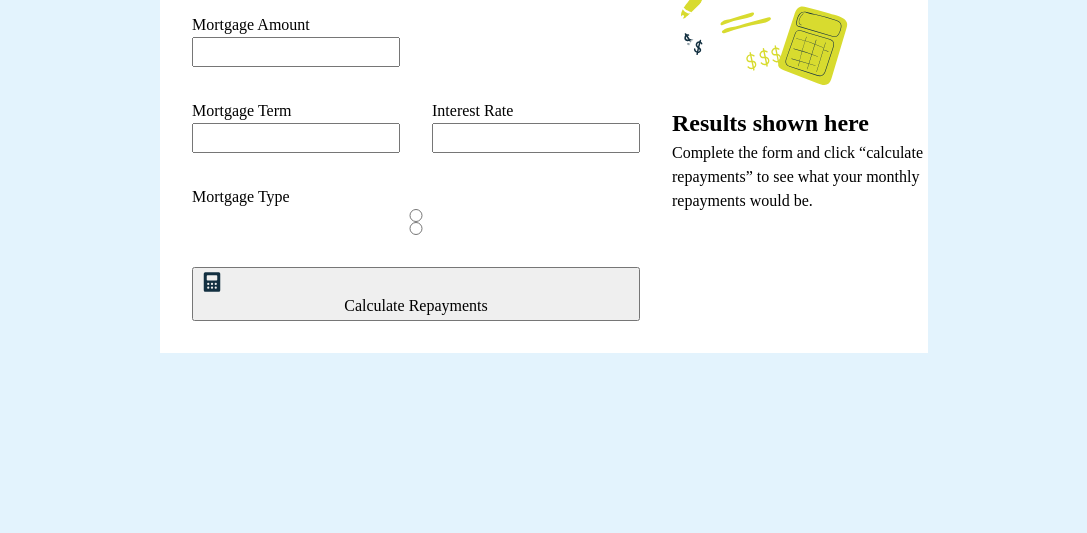
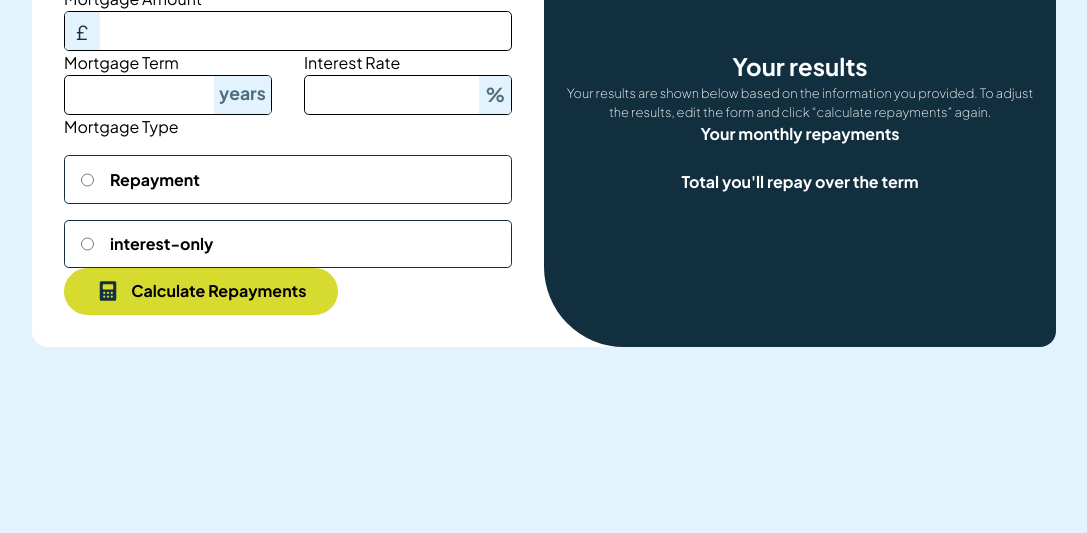
Before and after one commit to InKABuser/mortgage-repayment-calculator-main, a plain HTML site: page index.html in a window 1280 px wide. Shown: the part 267-800 px from the top of the page, without its empty margins (96-1183 px from the left). Drawn offline with Linux system fonts and the light colour scheme.

Commit message:
not final

```diff
--- a/app.js
+++ b/app.js
@@ -0,0 +1,39 @@
+const MORTGAGE_AMOUNT = document.getElementById('Amount');
+const TERM = document.getElementById('Term');
+const INTEREST = document.getElementById('Interest');
+const CLEAR = document.getElementsByClassName('clearAll')[0];
+const RADIO_1 = document.getElementById('repayment');
+const RADIO_2 = document.getElementById('interest-only');
+const SUBMIT = document.querySelector('button[type = submit]');
+const INSTALLMENT = document.getElementsByClassName('monthly')[0];
+const TOTAL = document.getElementsByClassName('total-amount')[0];
+
+CLEAR.addEventListener('click', () => {
+    document.querySelector('form').reset;
+})
+
+
+SUBMIT.addEventListener('click', (e) => {
+    e.preventDefault();
+    let placedAmount = MORTGAGE_AMOUNT.value;
+    let termLength = (TERM.value) * 12;
+    let perCENT = INTEREST.value / 100;
+    let monthlyInterestRate = perCENT / 12;
+    let mortgageType;
+    let interestOnly = placedAmount * perCENT / 12;
+    let repayment = (placedAmount * perCENT) + placedAmount
+    if (RADIO_1.checked) {
+        mortgageType = repayment;
+        let monthlyPay =  placedAmount * (monthlyInterestRate * Math.pow(1 + monthlyInterestRate, termLength)) /
+        (Math.pow(1 + monthlyInterestRate, termLength) - 1);
+        INSTALLMENT.innerHTML = monthlyPay.toFixed(2);
+        TOTAL.innerHTML = (monthlyPay * termLength).toFixed(2);
+    } else if (RADIO_2.checked) {
+        mortgageType = interestOnly;
+        let monthlyPay = mortgageType;
+        let totalPay = mortgageType * termLength;
+        INSTALLMENT.innerHTML = monthlyPay.toFixed(2);
+        TOTAL.innerHTML = totalPay;
+    }
+
+})
--- a/index.html
+++ b/index.html
@@ -13,40 +13,67 @@
 <body>
   <main>
     <section class="form">
+      <form action="">
         <div class="header-group">
           <h1>  Mortgage Calculator
           </h1>
-        <button type="reset">Clear All</button>
+          <button class="clearAll" type="reset">Clear All</button>
         </div>
         <div class="input-group">
           <label for="Amount">  Mortgage Amount
           </label>
-        <input type="number" name="Amount" id="Amount">
+          <input type="number" placeholder="£" name="Amount" id="Amount">
         </div>
         <div class="input-group-2">
           <label for="Term">  Mortgage Term
           </label>
-        <input type="number" name="Term" id="Term">
+          <input type="number" placeholder="years" name="Term" id="Term">
           <label for="Interest">  Interest Rate
           </label>
-        <input type="number" name="Interest" id="Interest">
+          <input type="number" placeholder="%" name="Interest" id="Interest">
         </div>
         <div class="input-group-3">
           <label for="radio">  Mortgage Type
           </label>
-        <input type="radio" value="Repayment" name="radio" id="repayment">
-        <input type="radio" value="Interest Only" name="radio" id="interest-only">
+          <label class="option" for="repayment">
+            <input type="radio" placeholder="Repayment" value="Repayment" name="radio" id="repayment">
+            Repayment
+          </label>
+          <label class="option" for="interest-only">
+            <input type="radio" value="Interest Only" placeholder="interest-only" name="radio" id="interest-only">
+            interest-only
+          </label>
         </div>
         <button type="submit"><img src="assets/images/icon-calculator.svg" alt="calculator-image" class="calculator">  Calculate Repayments
         </button>
+     </form>
     </section>
     <section class="results">
+      <div class="noResults">
         <img src="assets/images/illustration-empty.svg" alt="illustration-empty" class="svg">
         <div class="text-holder">
           <h2>  Results shown here
           </h2>
           <p>  Complete the form and click “calculate repayments” to see what
             your monthly repayments would be.</p>
+        </div>
+      </div>
+
+      <div class="showResults">
+        <h1>Your results</h1>
+        <p>  Your results are shown below based on the information you provided.
+          To adjust the results, edit the form and click “calculate repayments” again.</p>
+        <div class="results-numbers">
+          <p class="installment">
+            <h4>  Your monthly repayments
+            </h4><br>
+            <span class="monthly"></span>
+          </p>
+          <p class="total">
+            <h4>Total you'll repay over the term</h4><br>
+            <span class="total-amount"></span>
+          </p>
+        </div>
       </div>
     </section>
   </main>
@@ -63,14 +90,12 @@
 
   <!-- Completed results start -->
 
-  <!-- Your results
+  <!--
 
-  Your results are shown below based on the information you provided.
-  To adjust the results, edit the form and click “calculate repayments” again.
 
-  Your monthly repayments
 
-  Total you'll repay over the term -->
+
+   -->
 
   <!-- Completed results end -->
 
--- a/styles.css
+++ b/styles.css
@@ -34,6 +34,8 @@
     --Slate-500: hsl(200, 26%, 54%);
     --Slate-700: hsl(200, 24%, 40%);
     --Slate-900: hsl(202, 55%, 16%);
+    --Lime: hsl(61, 70%, 52%);
+    --Red: hsl(4, 69%, 50%);
   }
 
   /*
@@ -70,25 +72,33 @@ body{
     place-items: center;
     min-height: 100vh;
     background-color: var(--Slate-100);
+    font-family: "PlusJakartaSans";
 
 }
 main {
     display: grid;
     grid-template-columns: repeat(2, 1fr);
-    width: 100%;
-    max-width: 60vw;
+    max-width: 80vw;
+    /* max-width: 60vw; */
     background-color: var(--White);
+    border-radius: 1em;
 }
 .form {
     display: flex;
     gap: 2em;
     flex-direction: column;
     padding: 2em;
+    max-width: 100%;
 }
 .header-group{
     display: flex;
     flex-direction: row;
     justify-content: space-between;
+}
+button[type = reset] {
+  border: none;
+  background-color: var(--White);
+  text-decoration: underline;
 }
 .input-group {
     display: flex;
@@ -97,16 +107,141 @@ main {
 }
 .input-group-2 {
     display: grid;
-    grid-template-columns: repeat(2, auto);
+    grid-template-columns: repeat(2, minmax(7em, 1fr));
     grid-template-rows: repeat(2, auto);
     column-gap: 2em;
     align-items: baseline;
 }
+@media (max-width: 930px) {
+  .input-group-2{
+    grid-template-columns: 1fr;
+  }
+}
 #Term {
     grid-column: 1;
     grid-row: 2;
+    height: 2.5em;
+    border-radius: 0.3em;
+    border: 1px solid black;
+    position: relative;
 }
+#Amount {
+  position: relative;
+  width: 100%;
+  height: 2.5em;
+  border-radius: 0.3em;
+  border: 1px solid black;
+}
+#Interest{
+  height: 2.5em;
+  position: relative;
+  border-radius: 0.3em;
+  border: 1px solid black;
+}
+/*  */
+#Amount::placeholder {
+  position: absolute;
+  top: 0;
+  left: 0;
+  bottom: 0;
+  background-color: var(--Slate-100);
+  width: 1em;
+  padding: .4em;
+  align-self: center;
+  font-size: 1.2em;
+  color: var(--Slate-900);
+  text-align: center;
+}
+#Term::placeholder{
+  position: absolute;
+  top: 0;
+  right: 0;
+  bottom: 0;
+  padding: 0.3em;
+  background-color: var(--Slate-100);
+  font-size: 1.1em;
+  font-variation-settings: 'wght' 700;
+  color: var(--Slate-700);
+  text-align: center;
+  width: fit-content;
+}
+#Interest::placeholder{
+  position: absolute;
+  top: 0;
+  right: 0;
+  bottom: 0;
+  padding: 0.3em;
+  font-variation-settings: 'wght' 700;
+  background-color: var(--Slate-100);
+  font-size: 1.2em;
+  color: var(--Slate-700);
+  text-align: right;
+  width: fit-content;
+}
+/*  */
 .input-group-3 {
     display: flex;
     flex-direction: column;
+    gap: 1em;
 }
+.option {
+  width: 100%;
+  border: 1px solid var(--Slate-900);
+  border-radius: .3em;
+  display: flex;
+  padding-inline: 1em;
+  padding-block: .7em;
+  gap: 1em;
+  font-variation-settings: 'wght' 700;
+}
+input[type = radio] {
+
+}
+button[type=submit] {
+  width: fit-content;
+  background-color: var(--Lime);
+  display: flex;
+  padding-block: .7em;
+  padding-inline: 2em;
+  border: none;
+  border-radius: 1.5em;
+  gap: .7em;
+  font-variation-settings: 'wght' 700;
+}
+
+.results {
+  background-color: var(--Slate-900);
+  border-top-right-radius: inherit;
+  border-bottom-right-radius: inherit;
+  border-bottom-left-radius: 5em;
+  display: grid;
+  place-content: center;
+  justify-items: center;
+  text-align: center;
+  color: var(--White);
+  padding: 1em;
+}
+.results p {
+  font-size: .8em;
+  font-variation-settings: 'wght' 200;
+}
+.noResults {
+  display: none;
+}
+.showResults {
+  display: grid;
+}
+@media (max-width: 615px) {
+  main {
+    grid-template-columns: 1fr;
+    max-width: 100vw;
+    border-radius: 0;
+  }
+  .results {
+    border-radius: 0;
+  }
+  button[type = submit] {
+    width: 100%;
+  }
+
+}
```
Lines whose indentation alone changed are shown as unchanged.
